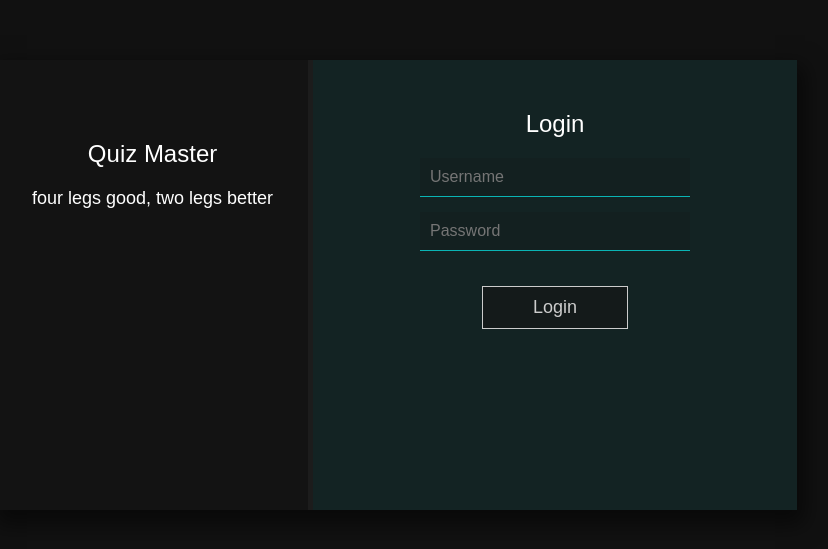
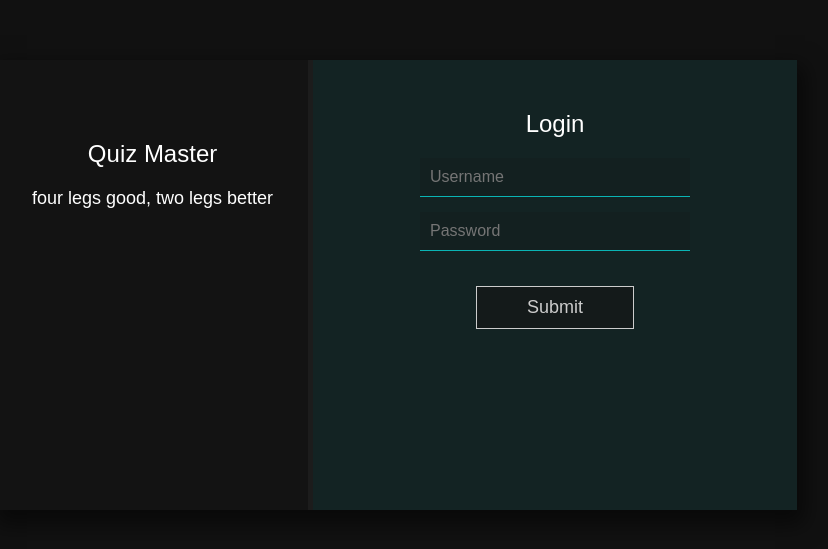
Before and after one commit to alivenotions/quiz-master, a React (Create React App) app: page /login in a window 1280 px wide. Shown: the part 115-664 px from the top of the page, without its empty margins (243-1071 px from the left). Built offline with nearby package versions, Linux system fonts and the light colour scheme.

Commit message:
refactor(login): modularize and abstract into separate components

```diff
--- a/src/components/authentication/Login.js
+++ b/src/components/authentication/Login.js
@@ -1,7 +1,7 @@
 import React from 'react'
 import { Redirect } from 'react-router-dom'
 
-import LoginForm from './LoginForm'
+import LoginCard from './LoginCard'
 
 class Login extends React.Component {
   state = {
@@ -19,7 +19,7 @@ class Login extends React.Component {
     return !!redirectToQuizManager ? (
       <Redirect to={'/QuizManager'} />
     ) : (
-      <LoginForm submitForm={this.submitForm} />
+      <LoginCard submitForm={this.submitForm} />
     )
   }
 }
--- /dev/null
+++ b/src/components/authentication/LoginCard.css
@@ -0,0 +1,26 @@
+.login-card {
+  position: absolute;
+  top: 50%;
+  left: 50%;
+  transform: translate(-50%, -50%);
+  width: 800px;
+  height: 450px;
+  text-align: center;
+  display: flex;
+  color: white;
+  box-shadow: 3px 10px 20px 5px rgba(0, 0, 0, 0.5);
+}
+
+.info {
+  width: 45%;
+  background: rgba(20, 20, 20, 0.8);
+  padding: 30px 0;
+  border-right: 5px solid rgba(30, 30, 30, 0.8);
+}
+.info h2 {
+  padding-top: 30px;
+  font-weight: 300;
+}
+.info p {
+  font-size: 18px;
+}
--- /dev/null
+++ b/src/components/authentication/LoginCard.js
@@ -0,0 +1,20 @@
+import React from 'react'
+
+import LoginForm from './LoginForm'
+import './LoginCard.css'
+
+class LoginCard extends React.Component {
+  render() {
+    return (
+      <div className="login-card">
+        <div className="info">
+          <h2>Quiz Master</h2>
+          <p>four legs good, two legs better</p>
+        </div>
+        <LoginForm submitForm={this.props.submitForm} />
+      </div>
+    )
+  }
+}
+
+export default LoginCard
--- a/src/components/authentication/LoginForm.css
+++ b/src/components/authentication/LoginForm.css
@@ -1,30 +1,3 @@
-.login-card {
-  position: absolute;
-  top: 50%;
-  left: 50%;
-  transform: translate(-50%, -50%);
-  width: 800px;
-  height: 450px;
-  text-align: center;
-  display: flex;
-  color: white;
-  box-shadow: 3px 10px 20px 5px rgba(0, 0, 0, 0.5);
-}
-
-.info {
-  width: 45%;
-  background: rgba(20, 20, 20, 0.8);
-  padding: 30px 0;
-  border-right: 5px solid rgba(30, 30, 30, 0.8);
-}
-.info h2 {
-  padding-top: 30px;
-  font-weight: 300;
-}
-.info p {
-  font-size: 18px;
-}
-
 .login-form {
   width: 70%;
   padding: 30px 0;
@@ -34,37 +7,3 @@
 .login-form h2 {
   font-weight: 300;
 }
-
-.inputFields {
-  display: block;
-  margin: 15px auto;
-  font-size: 16px;
-  padding: 10px;
-  width: 250px;
-  border: 1px solid #0ab4b4;
-  border-top: none;
-  border-left: none;
-  border-right: none;
-  background: rgba(20, 20, 20, 0.2);
-  color: white;
-  outline: none;
-}
-
-#login-btn {
-  border: 1px solid #0ab4b4;
-  background: rgba(20, 20, 20, 0.6);
-  font-size: 18px;
-  color: white;
-  margin-top: 20px;
-  padding: 10px 50px;
-  cursor: pointer;
-  transition: 0.4s;
-}
-#login-btn:hover:enabled {
-  background: rgba(20, 20, 20, 0.8);
-  padding: 10px 80px;
-}
-#login-btn:disabled {
-  color: #ccc;
-  border: 1px solid #ccc;
-}
--- a/src/components/authentication/LoginForm.js
+++ b/src/components/authentication/LoginForm.js
@@ -1,20 +1,9 @@
 import React from 'react'
 
+import FormErrors from '../forms/FormErrors'
+import Input from '../forms/formAtoms/Input'
+import Button from '../forms/formAtoms/Button'
 import './LoginForm.css'
-
-const FormErrors = ({ formErrors }) => (
-  <div className="form-errors">
-    {Object.keys(formErrors).map((fieldName, index) => {
-      return !!formErrors[fieldName].length > 0 ? (
-        <p style={{ color: '#FF3333' }} key={index}>
-          {fieldName} {formErrors[fieldName]}
-        </p>
-      ) : (
-        ''
-      )
-    })}
-  </div>
-)
 
 class LoginForm extends React.Component {
   state = {
@@ -67,42 +56,29 @@ class LoginForm extends React.Component {
 
   render() {
     return (
-      <div className="login-card">
-        <div className="info">
-          <h2>Quiz Master</h2>
-          <p>four legs good, two legs better</p>
-        </div>
       <form className="login-form" onSubmit={this.props.submitForm}>
         <h2>Login</h2>
-          <label htmlFor="username" />
-          <input
+        <Input
           type="text"
-            className="inputFields"
           name="username"
-            placeholder="Username"
           value={this.state.username}
           onChange={this.handleInputChange}
         />
-          <label htmlFor="password" />
-          <input
+        <Input
           type="password"
-            className="inputFields"
           name="password"
-            placeholder="Password"
           value={this.state.password}
           onChange={this.handleInputChange}
         />
-          <input
+        <Button
           type="submit"
           id="login-btn"
           name="login"
-            alt="Login"
-            value="Login"
           disabled={!this.state.formValid}
+          value="Submit"
         />
         <FormErrors formErrors={this.state.formErrors} />
       </form>
-      </div>
     )
   }
 }
--- /dev/null
+++ b/src/components/forms/FormErrors.js
@@ -0,0 +1,17 @@
+import React from 'react'
+
+const FormErrors = ({ formErrors }) => (
+  <div className="form-errors">
+    {Object.keys(formErrors).map((fieldName, index) => {
+      return !!formErrors[fieldName].length > 0 ? (
+        <p style={{ color: '#FF3333' }} key={index}>
+          {fieldName} {formErrors[fieldName]}
+        </p>
+      ) : (
+        ''
+      )
+    })}
+  </div>
+)
+
+export default FormErrors
```
Lines whose indentation alone changed are shown as unchanged.
